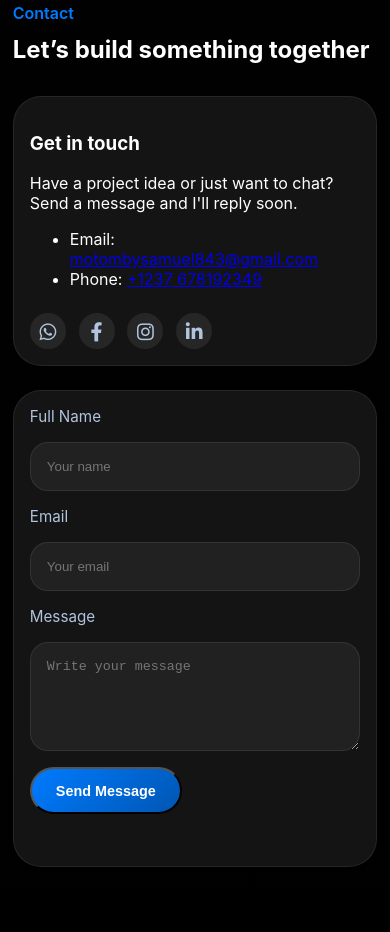
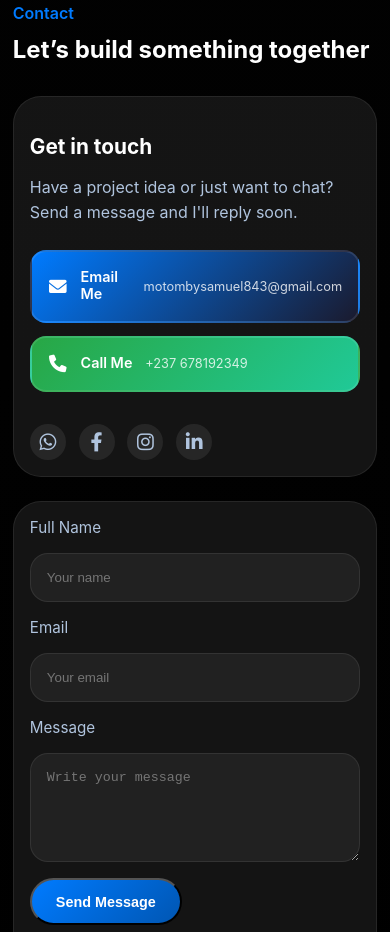
Before and after one commit to Motomby/sam-portfolio, a website: page index.html in a window 390 px wide. Shown: the part 5836-6768 px from the top of the page. Drawn offline with nearby package versions, Linux system fonts and the light colour scheme; no server answers.

Commit message:
feat: enhance contact page with professional interactive buttons
- Replace plain text email and phone links with styled buttons
- Add email button with blue gradient and envelope icon
- Add phone button with green gradient and phone icon
- Implement glassmorphism design with backdrop blur effects
- Add shimmer hover animations and micro-interactions
- Ensure responsive design for all screen sizes
- Improve accessibility with proper semantic HTML structure
- Display contact information clearly within button design
- Maintain consistent design language with portfolio theme

```diff
--- a/index.html
+++ b/index.html
@@ -255,10 +255,18 @@
         <div class="contact-info">
           <h3>Get in touch</h3>
           <p>Have a project idea or just want to chat? Send a message and I'll reply soon.</p>
-          <ul>
-            <li>Email: <a href="mailto:motombysamuel843@gmail.com">motombysamuel843@gmail.com</a></li>
-            <li>Phone: <a href="tel:+237678192349">+1237 678192349</a></li>
-          </ul>
+          <div class="contact-buttons">
+            <a href="mailto:motombysamuel843@gmail.com" class="contact-button email-button">
+              <i class="fas fa-envelope"></i>
+              <span>Email Me</span>
+              <small>motombysamuel843@gmail.com</small>
+            </a>
+            <a href="tel:+237678192349" class="contact-button phone-button">
+              <i class="fas fa-phone"></i>
+              <span>Call Me</span>
+              <small>+237 678192349</small>
+            </a>
+          </div>
           <div class="social-icons">
             <a href="https://wa.me/237678192349" target="_blank" aria-label="WhatsApp"><i class="fab fa-whatsapp"></i></a>
             <a href="https://www.facebook.com/Samuel Ekema" target="_blank" aria-label="Facebook"><i class="fab fa-facebook-f"></i></a>
--- a/styles.css
+++ b/styles.css
@@ -476,6 +476,96 @@ body {
   background: var(--accent);
   color: #fff;
   transform: scale(1.1);
+}
+
+/* ─── Contact Button Styles ─────────────────────────────────────────── */
+.contact-info h3 {
+  color: var(--text);
+  margin-bottom: 1rem;
+  font-size: 1.3rem;
+}
+
+.contact-info p {
+  color: var(--muted);
+  margin-bottom: 1.5rem;
+  line-height: 1.6;
+}
+
+.contact-buttons {
+  display: flex;
+  flex-direction: column;
+  gap: 1rem;
+  margin-bottom: 2rem;
+}
+
+.contact-button {
+  display: flex;
+  align-items: center;
+  gap: 1rem;
+  padding: 1.2rem;
+  border-radius: 16px;
+  text-decoration: none;
+  transition: all 0.3s ease;
+  position: relative;
+  overflow: hidden;
+  border: 2px solid rgba(255, 255, 255, 0.1);
+  backdrop-filter: blur(10px);
+}
+
+.contact-button::before {
+  content: '';
+  position: absolute;
+  top: 0;
+  left: -100%;
+  width: 100%;
+  height: 100%;
+  background: linear-gradient(90deg, transparent, rgba(255, 255, 255, 0.1), transparent);
+  transition: left 0.6s;
+}
+
+.contact-button:hover::before {
+  left: 100%;
+}
+
+.contact-button i {
+  font-size: 1.2rem;
+  width: 24px;
+  text-align: center;
+  flex-shrink: 0;
+}
+
+.contact-button span {
+  font-weight: 600;
+  font-size: 1rem;
+  margin-bottom: 0.2rem;
+}
+
+.contact-button small {
+  display: block;
+  font-size: 0.85rem;
+  opacity: 0.8;
+}
+
+.email-button {
+  background: linear-gradient(135deg, var(--accent), #1a1a2e);
+  color: white;
+}
+
+.email-button:hover {
+  transform: translateY(-2px);
+  box-shadow: 0 8px 25px rgba(15, 52, 96, 0.4);
+  border-color: rgba(255, 255, 255, 0.2);
+}
+
+.phone-button {
+  background: linear-gradient(135deg, #28a745, #20c997);
+  color: white;
+}
+
+.phone-button:hover {
+  transform: translateY(-2px);
+  box-shadow: 0 8px 25px rgba(40, 167, 69, 0.4);
+  border-color: rgba(255, 255, 255, 0.2);
 }
 
 .social-icons i {
@@ -591,6 +681,28 @@ body {
   .about-grid,
   .features-section {
     grid-template-columns: 1fr;
+  }
+
+  .contact-buttons {
+    gap: 0.8rem;
+  }
+
+  .contact-button {
+    padding: 1rem;
+    gap: 0.8rem;
+  }
+
+  .contact-button i {
+    font-size: 1.1rem;
+    width: 20px;
+  }
+
+  .contact-button span {
+    font-size: 0.9rem;
+  }
+
+  .contact-button small {
+    font-size: 0.8rem;
   }
 
   .hero-section {
```
